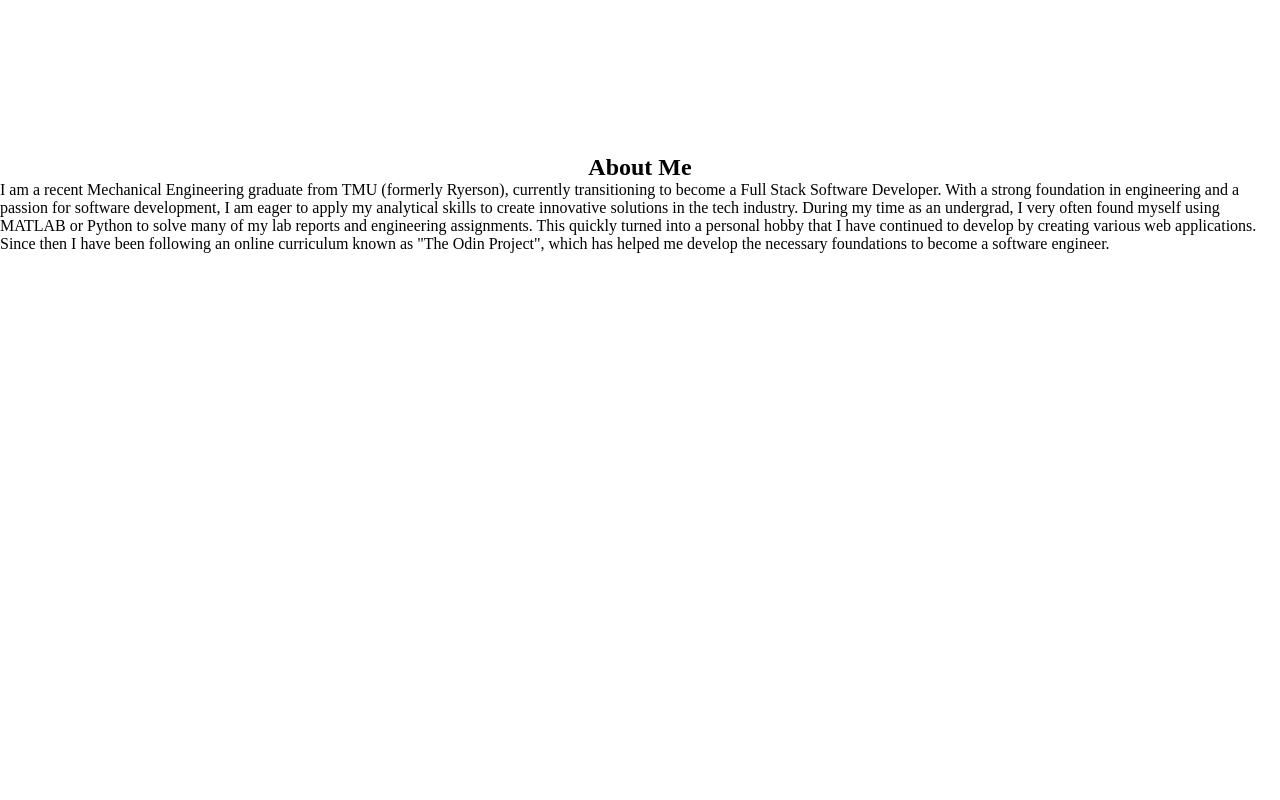
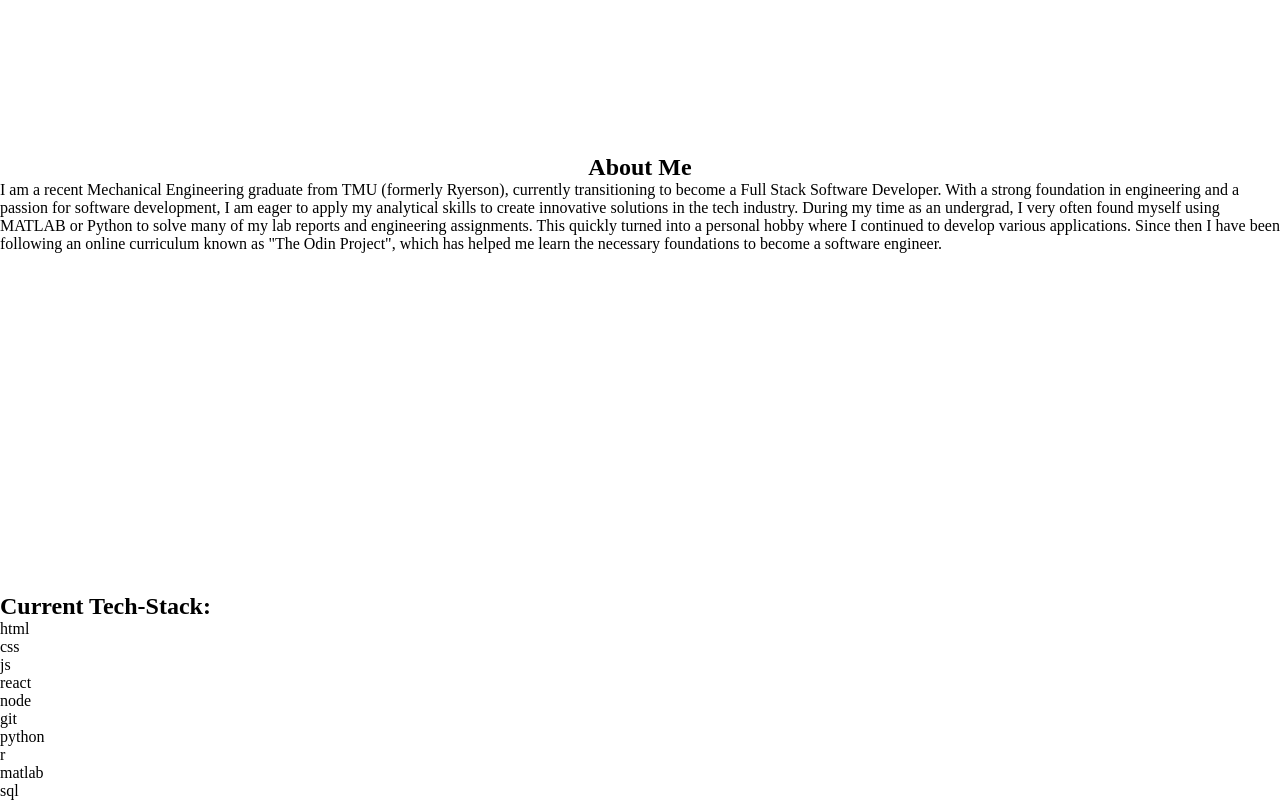
Before and after one commit to seanaelius/portfolio-website, a website built with webpack: page src/template.html in a window 1280 px wide. Shown: the part 969-1769 px from the top of the page. Before the commit the page ends 1562 px from the top, so only its background shows below. Built offline with nearby package versions, Linux system fonts and the light colour scheme.

Commit message:
Add skills section content

```diff
--- a/src/components/home.js
+++ b/src/components/home.js
@@ -53,22 +53,15 @@
     about_me_para.textContent = "I am a recent Mechanical Engineering graduate from TMU (formerly Ryerson), currently transitioning to become a Full Stack Software Developer. "
     + "With a strong foundation in engineering and a passion for software development, I am eager to apply my analytical skills to create innovative solutions in the tech industry. "
     + "During my time as an undergrad, I very often found myself using MATLAB or Python to solve many of my lab reports and engineering assignments. "
-    + "This quickly turned into a personal hobby that I have continued to develop by creating various web applications. "
-    + 'Since then I have been following an online curriculum known as "The Odin Project", which has helped me develop the necessary foundations to become a software engineer. '
+    + "This quickly turned into a personal hobby where I continued to develop various applications. "
+    + 'Since then I have been following an online curriculum known as "The Odin Project", which has helped me learn the necessary foundations to become a software engineer. '
 
     const about_me_para_2 = document.createElement("p")
     about_me_para_2.textContent = ""
 
-
-    //DEFINE TECH STACK
-
     //ADD CONTENT TO ABOUT_ME
     about_me.appendChild(about_me_title)
     about_me.appendChild(about_me_para)
-
-
-
-
 
     //ADD ABOUT_ME TO MAIN.CONTENT
     mainContent.appendChild(about_me)
@@ -77,6 +70,24 @@
     //SKILLS
     //====================================================================================================================================================================================================
     //DEFINE SKILLS
+    const skills = document.createElement("section")
+    skills.classList.add("skills")
+    const skills_title = document.createElement("h2")
+    skills_title.textContent = "Current Tech-Stack:"
+    skills.appendChild(skills_title)
+
+    //DEFINE TECH STACK
+    let tech_stack_list = ['html', 'css', 'js', 'react','node','git','python','r','matlab','sql',]
+    for (let language in tech_stack_list) {
+        let div = document.createElement("div")
+        div.textContent = `${tech_stack_list[language]}`
+        div.classList = `${tech_stack_list[language]}`
+        skills.appendChild(div)
+    }
+
+    mainContent.appendChild(skills)
+
+
 
     //ADD CONTENT TO SKILLS
 
--- a/src/styles.css
+++ b/src/styles.css
@@ -1,6 +1,10 @@
 * {
     padding: 0px;
     margin: 0px;
+}
+
+html {
+    scroll-behavior: smooth;
 }
 
 .ls-intro,
@@ -26,7 +30,6 @@
 
 header{
     display: flex;
-    flex-direction: row;
     align-items: center;
     justify-content: space-between;
     height: 2.5vh;
```
